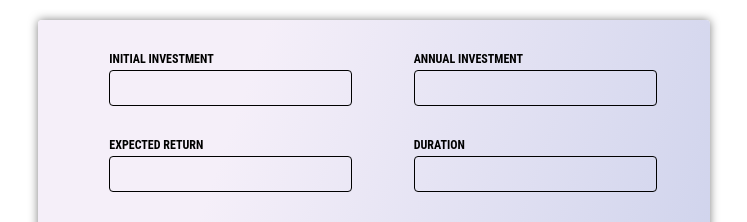
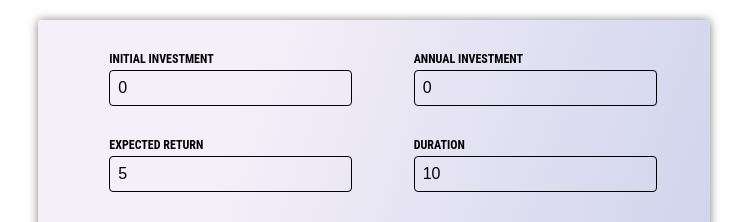
Before and after one commit to Neema93/Explore_Angular, an Angular app in the folder investment-calculator/: page / in a window 1280 px wide. Shown: the part 149-371 px from the top of the page, without its empty margins (266-1013 px from the left). Built offline with nearby package versions, Linux system fonts and the light colour scheme.

Commit message:
create ng investment-result componet

```diff
--- a/investment-calculator/src/app/app.component.html
+++ b/investment-calculator/src/app/app.component.html
@@ -1,2 +1,3 @@
 <app-header />
-<app-user-input />
+<app-user-input (calculate)="onCalculateInvestmentResults($event)"  />
+<span text=[data]></span>
--- a/investment-calculator/src/app/app.component.ts
+++ b/investment-calculator/src/app/app.component.ts
@@ -12,4 +12,34 @@ import { UserInputComponent } from "./user-input/user-input.component";
 })
 export class AppComponent {
   title = 'investment-calculator';
+annualData: string | undefined;
+  onCalculateInvestmentResults(data: {
+    initialInvestment: number;
+    duration: number;
+    expectedReturn: number;
+    annualInvestment: number;
+  }) {
+    const { initialInvestment, duration, expectedReturn, annualInvestment } =
+      data;
+    const annualData = [];
+    let investmentValue = initialInvestment;
+
+    for (let i = 0; i < duration; i++) {
+      const year = i + 1;
+      const interestEarnedInYear = investmentValue * (expectedReturn / 100);
+      investmentValue += interestEarnedInYear + annualInvestment;
+      const totalInterest =
+        investmentValue - annualInvestment * year - initialInvestment;
+      annualData.push({
+        year: year,
+        interest: interestEarnedInYear,
+        valueEndOfYear: investmentValue,
+        annualInvestment: annualInvestment,
+        totalInterest: totalInterest,
+        totalAmountInvested: initialInvestment + annualInvestment * year,
+      });
+    }
+    console.log('Submitted!', annualData);
+    return annualData;
+  }
 }
--- /dev/null
+++ b/investment-calculator/src/app/investment-results/investment-results.component.html
@@ -0,0 +1 @@
+<p>investment-results works!</p>
--- a/investment-calculator/src/app/user-input/user-input.component.html
+++ b/investment-calculator/src/app/user-input/user-input.component.html
@@ -1,27 +1,28 @@
-<form>
+<form (ngSubmit)="onSubmit()">
     <div class="input-group">
         <p>
             <label for="initial-investment">Initial Investment</label>
-            <input  id="initial-investment" type="number"/>
+            <input  id="initial-investment" type="number" name="initial-investment" [(ngModel)]="enteredInitialInvestment"/>
         </p>
         <p>
             <label for="annual-investment">Annual Investment</label>
-            <input  id="annual-investment" type="number"/>
+            <input  id="annual-investment" type="number" name="annual-investment" [(ngModel)]="enteredAnnualInvestment"/>
         </p>
 
     </div>
     <div class="input-group">
         <p>
             <label for="expected-return">Expected Return</label>
-            <input  id="expected-return" type="number"/>
+            <input  id="expected-return" type="number" name="expected-return" [(ngModel)]="enteredExpectedReturn"/>
         </p>
         <p>
             <label for="duration">Duration</label>
-            <input  id="duration" type="number"/>
+            <input  id="duration" type="number"name="duration" [(ngModel)]="enteredDuration"/>
         </p>
 
     </div>
     <p>
         <button>Calculate</button>
       </p>
+
 </form>
--- a/investment-calculator/src/app/user-input/user-input.component.ts
+++ b/investment-calculator/src/app/user-input/user-input.component.ts
@@ -1,15 +1,32 @@
-import { Component } from '@angular/core';
+import { Component, EventEmitter, Input, Output } from '@angular/core';
+import { FormsModule } from '@angular/forms';
 
 @Component({
   selector: 'app-user-input',
   standalone: true,
-  imports: [],
+  imports: [FormsModule],
   templateUrl: './user-input.component.html',
   styleUrl: './user-input.component.css'
 })
 export class UserInputComponent {
+
+  @Output() calculate = new EventEmitter<{
+    initialInvestment: number;
+    duration: number;
+    expectedReturn: number;
+    annualInvestment: number;
+  }>();
+  enteredInitialInvestment = '0';
+  enteredAnnualInvestment = '0';
+  enteredExpectedReturn = '5';
+  enteredDuration = '10';
 onSubmit() {
-    console.log("SUBMITTED")
+  this.calculate.emit({
+    initialInvestment: +this.enteredInitialInvestment,
+    duration: +this.enteredDuration,
+    expectedReturn: +this.enteredExpectedReturn,
+    annualInvestment: +this.enteredAnnualInvestment,
+  });
 }
 
 }
```
Also changed, not shown: investment-calculator/src/app/investment-results/investment-results.component.ts (added, +12 -0 lines), investment-calculator/src/app/investment-results/investment-results.component.css (added).
